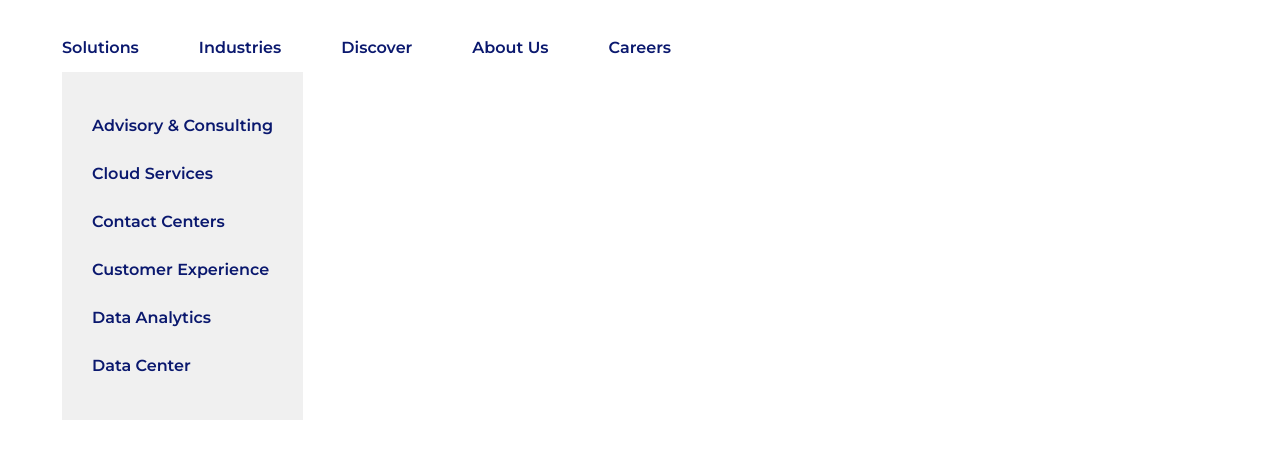
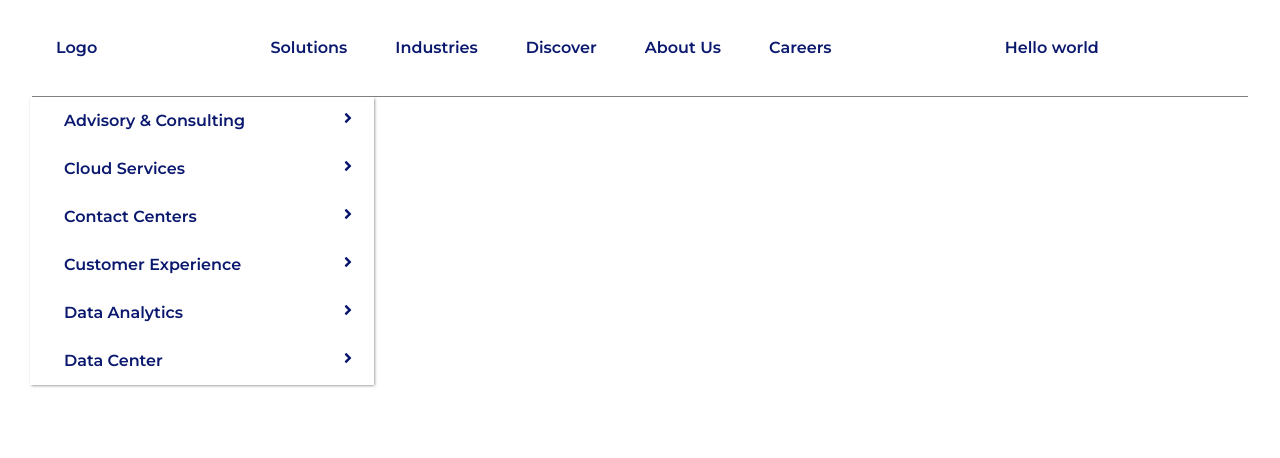
Before and after one commit to Ibrahim-Hossain-Jewel/sidebar-with-react, a React (Create React App) app: page / in a window 1280 px wide. Both pictures are taken after a click on the element "Solutions". Shown: the top 458 px of the page. Built offline with nearby package versions, Linux system fonts and the light colour scheme.

Commit message:
Icon added properly to the dropdown

```diff
--- a/src/components/dropdown/dropdown.component.jsx
+++ b/src/components/dropdown/dropdown.component.jsx
@@ -1,5 +1,5 @@
 import React from "react";
-//import { FaAngleDown, FaAngleUp } from 'react-icons/fa';
+import {FaAngleRight } from 'react-icons/fa';
 import './dropdown.styles.scss';
 
 class Dropdown extends React.Component{
@@ -31,9 +31,11 @@ class Dropdown extends React.Component{
                 <div className = " dd-header-title " >{headerTitle}</div>
             </div>
 
-      {listOpen && <ul className="dd-list">
+            {listOpen && <ul className="dd-list">
              {list.map((item) => (
-               <li className="dd-list-item" key={item.id} >{item.title}</li>
+               <ul className="list-container">
+                <li className="dd-list-item" key={item.id} >{item.title} <span className="dropDownRightArrow"> <FaAngleRight /> </span> </li>
+               </ul>
               ))}
             </ul>}
           </div>
--- a/src/components/dropdown/dropdown.styles.scss
+++ b/src/components/dropdown/dropdown.styles.scss
@@ -6,16 +6,30 @@
 .dd-header-title{
     display: inline-block;
 }
-.FaAngleDown{
-    padding: 100px;
-}
 
 .dd-list{
     list-style: none;
     position: absolute;
-    padding: 30px;
-    background-color: #F0F0F0;
+    left: 30px;
+    top: 97px;
+    background-color: #ffffff;
+    box-shadow: .5px .5px 3px gray;
+}
+.list-container{
+    padding-left: 14px;
+    list-style: none;
+
 }
 .dd-list-item{
-    width: 100%;
+    width: 330px;
+    text-indent: 20px;
+    &:hover{
+        color: #0055ff;
+        background-color: #F0F0F0;
+        width: 330px;
+    }
 }
+.dropDownRightArrow{
+    position: absolute;
+    left: 290px;
+}
--- a/src/components/header/header.component.jsx
+++ b/src/components/header/header.component.jsx
@@ -10,19 +10,19 @@ class Header extends React.Component{
             location: [
                 {
                     id: 0,
-                    title: 'Advisory & Consulting',
+                    title: ' Advisory & Consulting',
                     selected: false,
                     key: 'location'
                 },
                 {
                   id: 1,
-                  title: 'Cloud Services',
+                  title: ' Cloud Services',
                   selected: false,
                   key: 'location'
                 },
                 {
                   id: 2,
-                  title: 'Contact Centers',
+                  title: ' Contact Centers',
                   selected: false,
                   key: 'location'
                 },
@@ -52,16 +52,18 @@ class Header extends React.Component{
         return(
             <div className="header">
                 <div className="options">
-                    <div className="pages">
-                        <span className="option dropdownHeader">
-                            <Dropdown title = "Solutions" list = {this.state.location} />
-                        </span>
-                        <span className="splitUp">
+                    <div className="gridContainer">
+                        <div className="option">Logo</div>
+                        <div className="splitUp">
+                            <span className="option dropdownHeader">
+                                <Dropdown title = "Solutions" list = {this.state.location} />
+                            </span>
                             <Link to = '/industries' className="option">Industries</Link>
                             <Link to = '/discover' className="option">Discover</Link>
                             <Link to = '/aboutUs' className="option">About Us</Link>
                             <Link to = '/careers' className="option">Careers</Link>
-                        </span>
+                        </div>
+                        <div className="option">Hello world </div>
                     </div>
                 </div>
             </div>
--- a/src/components/header/header.styles.scss
+++ b/src/components/header/header.styles.scss
@@ -5,8 +5,10 @@
 }
 $navBackground : #ffffff;
 $navFontColor : #0A186E;
-.pages{
-    display: flex;
+.gridContainer{
+    display: grid;
+    grid-template-columns: auto auto auto;
+    border-bottom: 1px solid gray;
 }
 .options{
     background-color: $navBackground;
@@ -21,7 +23,7 @@ $navFontColor : #0A186E;
     font-size: 16px;
     display: inline-block;
     cursor: pointer;
-    padding: 24px 30px;
+    padding: 24px 24px;
     font-weight: 600;
     font-style: normal;
     ;
@@ -30,6 +32,5 @@ $navFontColor : #0A186E;
     text-decoration: none;
     &:hover{
             background-color: #F0F0F0;
-            text-decoration: underline;
      }
 }
```
